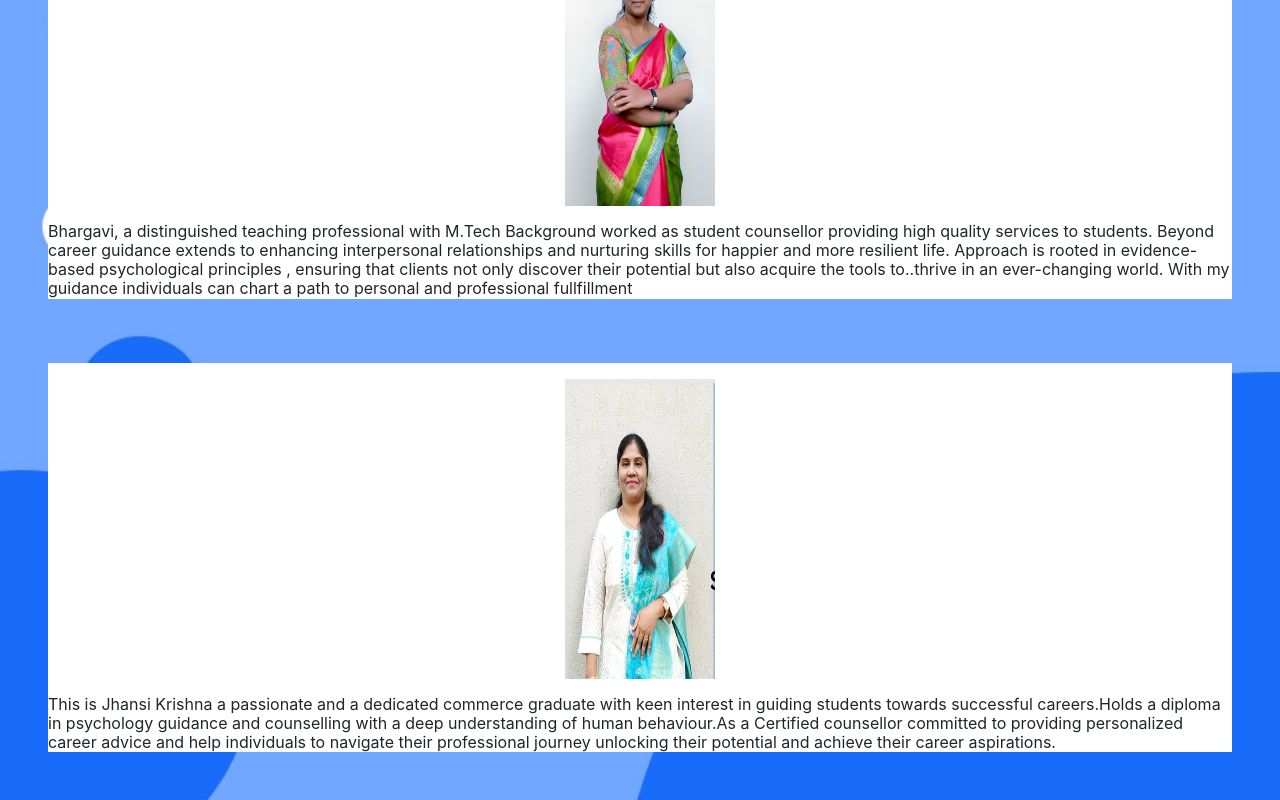
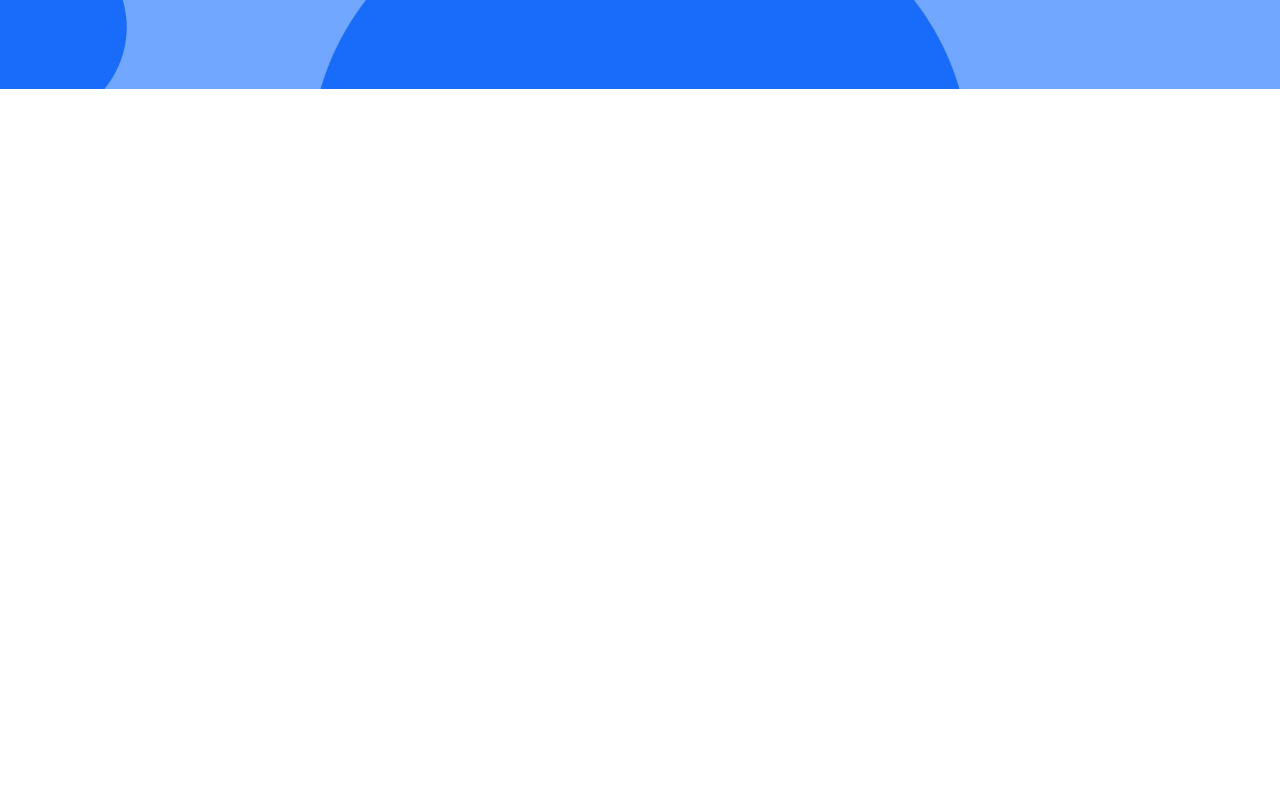
Before and after one commit to mohitratan18/ignit_frontend, a React (Create React App) app: page /aboutall in a window 1280 px wide. Shown: the part 631-1431 px from the top of the page. After the commit the page ends 800 px from the top, so only its background shows below. Built offline with nearby package versions, Linux system fonts and the light colour scheme.

Commit message:
updated names

```diff
--- a/src/components/Aboutall.js
+++ b/src/components/Aboutall.js
@@ -1,9 +1,9 @@
 import React from "react";
 import Styles from "./aboutall.module.css";
 // import img1 from "../Assests/img1.jpeg";
-import img2 from "../Assests/img2.jpeg";
+//import img2 from "../Assests/img2.jpeg";
 import img3 from "../Assests/img3.jfif";
-import img4 from "../Assests/img4.jpeg";
+// import img4 from "../Assests/img4.jpeg";
 // import img5 from "../Assests/img5.jpeg";
 
 const Aboutall = () => {
@@ -23,43 +23,6 @@ const Aboutall = () => {
           individuals. Let's embark on this journey together!
         </h4>
       </div>
-      <div className={Styles.item}>
-        <img src={img2} alt="" className={Styles.image} />
-        <h4>
-          Bhargavi, a distinguished teaching professional with M.Tech Background
-          worked as student counsellor providing high quality services to
-          students. Beyond career guidance extends to enhancing interpersonal
-          relationships and nurturing skills for happier and more resilient
-          life. Approach is rooted in evidence- based psychological principles ,
-          ensuring that clients not only discover their potential but also
-          acquire the tools to..thrive in an ever-changing world. With my
-          guidance individuals can chart a path to personal and professional
-          fullfillment
-        </h4>
-      </div>
-      {/* <div className={Styles.item}>
-        <img src={img1} alt="" className={Styles.image} />
-        <h4>
-          This is Amulya Rajesh with a unique background of an Advocate and a
-          Relationship Counsellor where I can navigate complex and sensitive
-          situations for my clients.I can address the intersection of law and
-          mental health involving Domestic Violence, Substance Abuse and Mental
-          Health Issues and ensure the well-being of my clients by guiding them
-          to lead a hurdle free and a happy life.
-        </h4>
-      </div> */}
-      <div className={Styles.item}>
-        <img src={img4} alt="" className={Styles.image} />
-        <h4>
-          This is Jhansi Krishna a passionate and a dedicated commerce graduate
-          with keen interest in guiding students towards successful
-          careers.Holds a diploma in psychology guidance and counselling with a
-          deep understanding of human behaviour.As a Certified counsellor
-          committed to providing personalized career advice and help individuals
-          to navigate their professional journey unlocking their potential and
-          achieve their career aspirations.
-        </h4>
-      </div>
     </div>
   );
 };
--- a/src/components/Aboutus.js
+++ b/src/components/Aboutus.js
@@ -2,9 +2,9 @@ import React from "react";
 import style from "./aboutus.module.css";
 import "./aboutus.module.css";
 // import img1 from "../Assests/img1.jpeg";
-import img2 from "../Assests/img2.jpeg";
+//mport img2 from "../Assests/img2.jpeg";
 import img3 from "../Assests/img3.jfif";
-import img4 from "../Assests/img4.jpeg";
+//import img4 from "../Assests/img4.jpeg";
 //import img5 from "../Assests/img5.jpeg";
 // import services from "../Assests/services.jpeg";
 import { useNavigate } from "react-router-dom";
@@ -79,7 +79,7 @@ const Aboutus = () => {
             Speaker <br /> * Couple Counselling{" "}
           </span>
         </div>
-        <div className={style.one}>
+        {/* <div className={style.one}>
           <div className={style.subimg}>
             <img className={style.image} src={img2} alt="" />
             <h3 className="font-weight-bold">VADLAPATLA BHARGAVI</h3>
@@ -100,9 +100,9 @@ const Aboutus = () => {
             Counselling <br />* Relationship Counselling
           </span>
         </div>
-      </div>
+      </div> */}
 
-      <div className={style.two}>
+      {/* <div className={style.two}>
         {/* <div className={style.one}>
           <div className={style.subimg}>
             <img className={style.image} src={img1} alt="" />
@@ -124,7 +124,7 @@ const Aboutus = () => {
           </span>
         </div> */}
 
-        <div className={style.one}>
+        {/* <div className={style.one}>
           <div className={style.subimg}>
             <img className={style.image} src={img4} alt="" />
             <h3 className="font-weight-bold">JHANSI KRISHNA</h3>
@@ -145,7 +145,7 @@ const Aboutus = () => {
             * Student Motivation <br /> * Low self Esteem <br /> * Parent-teen
             issues
           </span>
-        </div>
+        </div> */}
       </div>
       <div className={style.faq}>
         <h1 className="text-black">FAQ's</h1>
```
